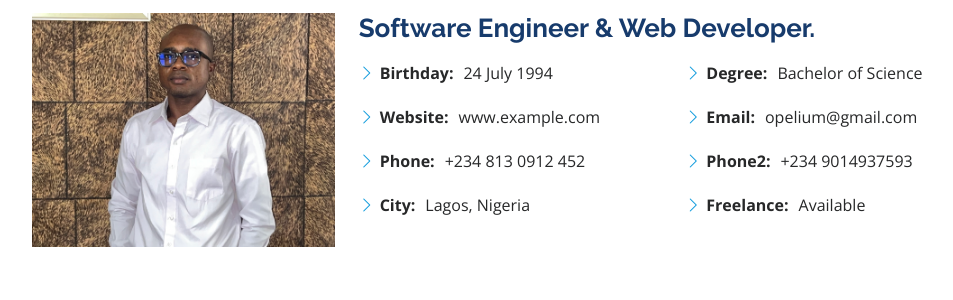
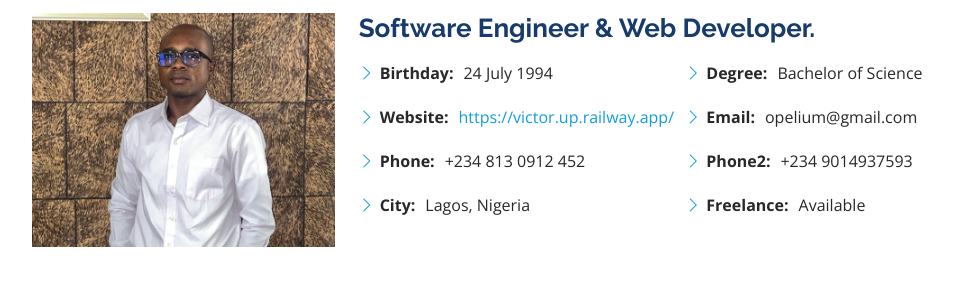
Before and after one commit to omolade-opeyemi/porfolio, a Django app: page / in a window 1280 px wide. Shown: the part 1075-1375 px from the top of the page, without its empty margins (280-1233 px from the left). Run offline with Django 4.2, Linux system fonts and the light colour scheme; some libraries are stand-ins or nearby versions.

Commit message:
changed website name

```diff
--- a/port/templates/index.html
+++ b/port/templates/index.html
@@ -51,7 +51,7 @@
             <div class="col-lg-6">
               <ul>
                 <li><i class="bi bi-chevron-right"></i> <strong>Birthday:</strong> <span>24 July 1994</span></li>
-                <li><i class="bi bi-chevron-right"></i> <strong>Website:</strong> <span>www.example.com</span></li>
+                <li><i class="bi bi-chevron-right"></i> <strong>Website:</strong> <span> <a href="https://victor.up.railway.app/">https://victor.up.railway.app/</a></span></li>
                 <li><i class="bi bi-chevron-right"></i> <strong>Phone:</strong> <span>+234 813 0912 452</span></li>
                 <li><i class="bi bi-chevron-right"></i> <strong>City:</strong> <span>Lagos, Nigeria</span></li>
               </ul>
```
